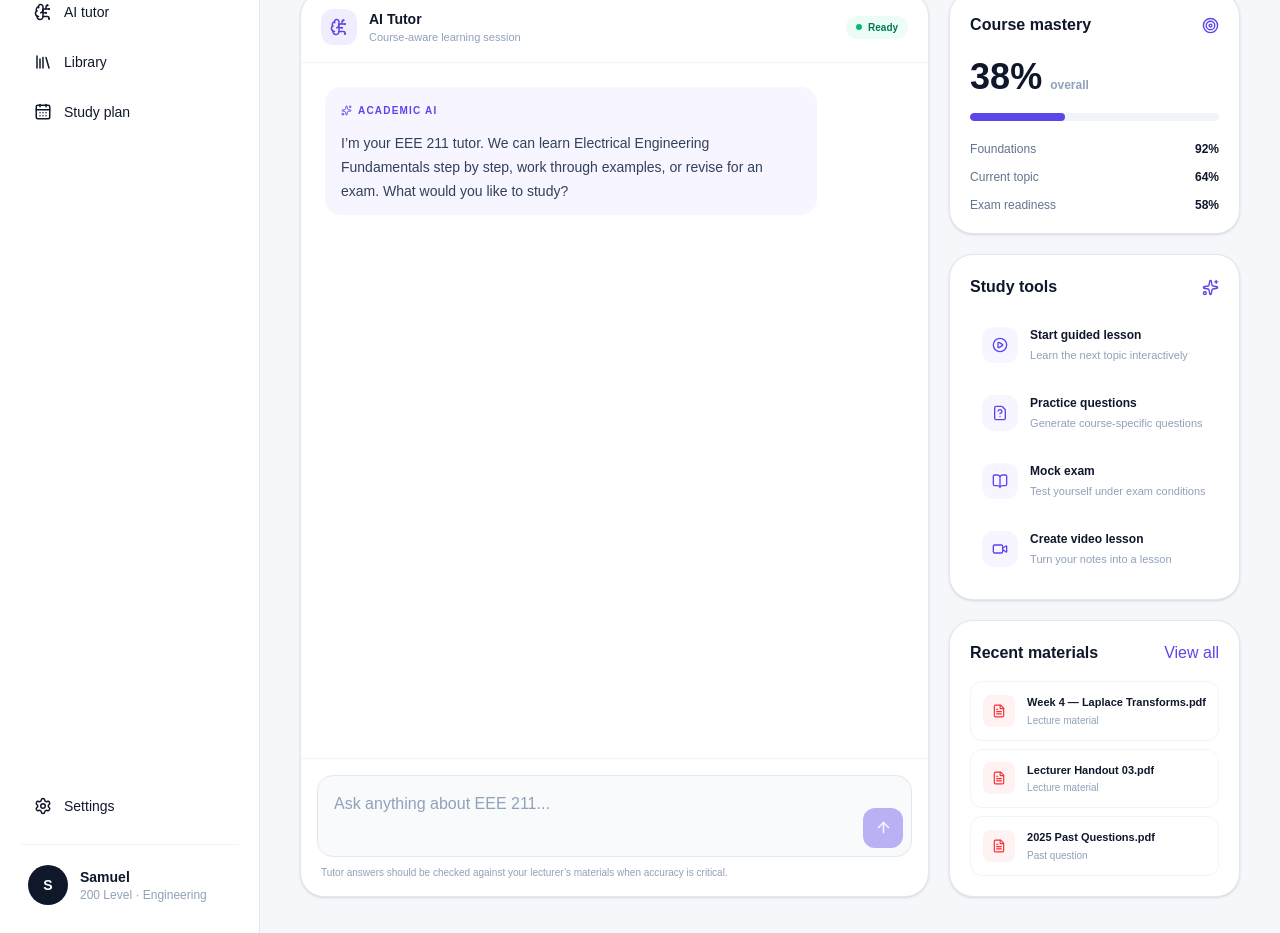
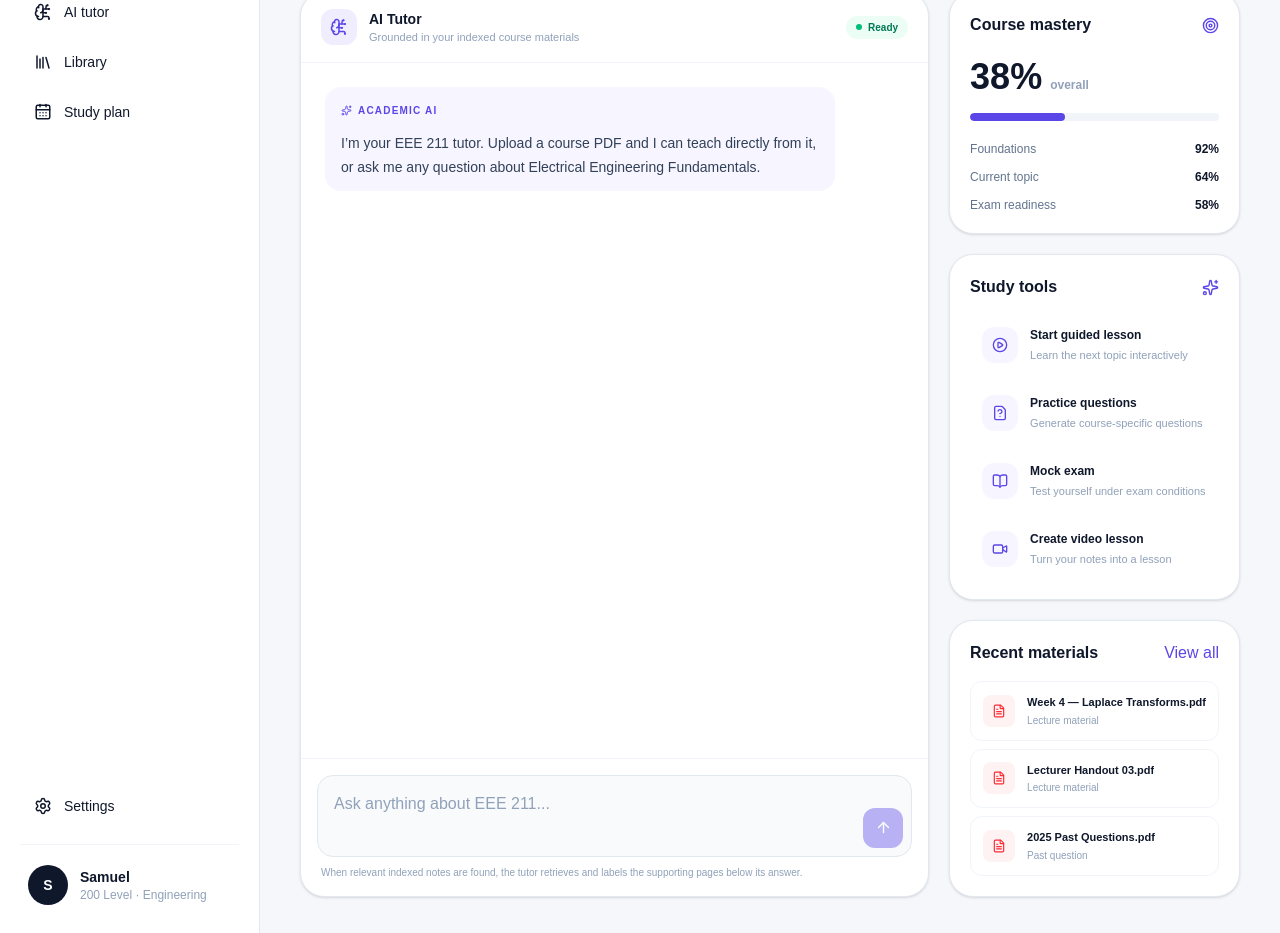
Before and after one commit to olaoluwabankole3-cmd/CHIDERA-What-God-has-ordained-, a Next.js app: page /courses/eee-211 in a window 1280 px wide. Shown: the part 220-1153 px from the top of the page. Built offline with nearby package versions, Linux system fonts and the light colour scheme.

Commit message:
Show retrieved note sources in tutor chat

```diff
--- a/src/components/course-tutor.tsx
+++ b/src/components/course-tutor.tsx
@@ -1,15 +1,27 @@
 "use client";
 
 import { FormEvent, useState } from "react";
-import { ArrowUp, BrainCircuit, Loader2, Sparkles } from "lucide-react";
+import { ArrowUp, BrainCircuit, FileText, Loader2, Sparkles } from "lucide-react";
 
-type ChatMessage = { role: "user" | "assistant"; content: string };
+type TutorSource = {
+  number: number;
+  materialId: string;
+  title: string;
+  pageNumber: number | null;
+  similarity: number;
+};
+
+type ChatMessage = {
+  role: "user" | "assistant";
+  content: string;
+  sources?: TutorSource[];
+};
 
 export function CourseTutor({ courseCode, courseTitle }: { courseCode: string; courseTitle: string }) {
   const [messages, setMessages] = useState<ChatMessage[]>([
     {
       role: "assistant",
-      content: `I’m your ${courseCode} tutor. We can learn ${courseTitle} step by step, work through examples, or revise for an exam. What would you like to study?`,
+      content: `I’m your ${courseCode} tutor. Upload a course PDF and I can teach directly from it, or ask me any question about ${courseTitle}.`,
     },
   ]);
   const [input, setInput] = useState("");
@@ -32,18 +44,27 @@ export function CourseTutor({ courseCode, courseTitle }: { courseCode: string; c
         body: JSON.stringify({
           message: text,
           course: { code: courseCode, title: courseTitle },
-          history: nextMessages.slice(-8),
+          history: nextMessages.slice(-8).map(({ role, content }) => ({ role, content })),
         }),
       });
+
       const data = await response.json();
       if (!response.ok) throw new Error(data.error || "Tutor request failed");
-      setMessages((current) => [...current, { role: "assistant", content: data.answer }]);
+
+      setMessages((current) => [
+        ...current,
+        {
+          role: "assistant",
+          content: data.answer,
+          sources: Array.isArray(data.sources) ? data.sources : [],
+        },
+      ]);
     } catch {
       setMessages((current) => [
         ...current,
         {
           role: "assistant",
-          content: "I couldn’t reach the tutor service. Add your OPENAI_API_KEY in .env.local, then try again. The rest of the workspace still works without it.",
+          content: "I couldn’t reach the tutor service. Check your OpenAI and Supabase environment configuration, then try again.",
         },
       ]);
     } finally {
@@ -55,24 +76,50 @@ export function CourseTutor({ courseCode, courseTitle }: { courseCode: string; c
     <div className="flex min-h-[600px] flex-col rounded-[24px] border border-slate-200 bg-white shadow-sm">
       <div className="flex items-center justify-between border-b border-slate-100 px-5 py-4">
         <div className="flex items-center gap-3">
-          <span className="grid h-9 w-9 place-items-center rounded-xl bg-[#f0edff] text-[#5b46e8]"><BrainCircuit size={18}/></span>
-          <div><p className="text-sm font-bold">AI Tutor</p><p className="text-[11px] text-slate-400">Course-aware learning session</p></div>
+          <span className="grid h-9 w-9 place-items-center rounded-xl bg-[#f0edff] text-[#5b46e8]"><BrainCircuit size={18} /></span>
+          <div>
+            <p className="text-sm font-bold">AI Tutor</p>
+            <p className="text-[11px] text-slate-400">Grounded in your indexed course materials</p>
+          </div>
         </div>
-        <span className="inline-flex items-center gap-1.5 rounded-full bg-emerald-50 px-2.5 py-1 text-[10px] font-bold text-emerald-700"><span className="h-1.5 w-1.5 rounded-full bg-emerald-500"/> Ready</span>
+        <span className="inline-flex items-center gap-1.5 rounded-full bg-emerald-50 px-2.5 py-1 text-[10px] font-bold text-emerald-700">
+          <span className="h-1.5 w-1.5 rounded-full bg-emerald-500" /> Ready
+        </span>
       </div>
 
       <div className="flex-1 space-y-5 overflow-y-auto p-5 sm:p-6">
         {messages.map((message, index) => (
           <div key={index} className={`flex ${message.role === "user" ? "justify-end" : "justify-start"}`}>
-            <div className={`max-w-[85%] rounded-2xl px-4 py-3 text-sm leading-6 ${message.role === "user" ? "bg-slate-950 text-white" : "bg-[#f7f5ff] text-slate-700"}`}>
-              {message.role === "assistant" && <div className="mb-2 flex items-center gap-1.5 text-[10px] font-black uppercase tracking-[.12em] text-[#5b46e8]"><Sparkles size={11}/> Academic AI</div>}
+            <div className={`max-w-[88%] rounded-2xl px-4 py-3 text-sm leading-6 ${message.role === "user" ? "bg-slate-950 text-white" : "bg-[#f7f5ff] text-slate-700"}`}>
+              {message.role === "assistant" && (
+                <div className="mb-2 flex items-center gap-1.5 text-[10px] font-black uppercase tracking-[.12em] text-[#5b46e8]">
+                  <Sparkles size={11} /> Academic AI
+                </div>
+              )}
               <p className="whitespace-pre-wrap">{message.content}</p>
+
+              {message.role === "assistant" && message.sources && message.sources.length > 0 && (
+                <div className="mt-4 border-t border-[#e6e1ff] pt-3">
+                  <p className="mb-2 text-[10px] font-black uppercase tracking-[.12em] text-slate-400">Retrieved course sources</p>
+                  <div className="flex flex-wrap gap-2">
+                    {message.sources.slice(0, 6).map((source) => (
+                      <span key={`${source.number}-${source.materialId}-${source.pageNumber}`} className="inline-flex items-center gap-1.5 rounded-lg border border-[#ded8ff] bg-white px-2.5 py-1.5 text-[10px] font-semibold text-slate-600">
+                        <FileText size={11} className="text-[#5b46e8]" />
+                        [{source.number}] {source.title}{source.pageNumber ? ` · p. ${source.pageNumber}` : ""}
+                      </span>
+                    ))}
+                  </div>
+                </div>
+              )}
             </div>
           </div>
         ))}
+
         {loading && (
           <div className="flex justify-start">
-            <div className="flex items-center gap-2 rounded-2xl bg-[#f7f5ff] px-4 py-3 text-sm text-slate-500"><Loader2 size={15} className="animate-spin"/> Thinking through your course...</div>
+            <div className="flex items-center gap-2 rounded-2xl bg-[#f7f5ff] px-4 py-3 text-sm text-slate-500">
+              <Loader2 size={15} className="animate-spin" /> Searching your materials and thinking…
+            </div>
           </div>
         )}
       </div>
@@ -86,9 +133,11 @@ export function CourseTutor({ courseCode, courseTitle }: { courseCode: string; c
             placeholder={`Ask anything about ${courseCode}...`}
             className="min-h-12 flex-1 resize-none bg-transparent px-2 py-2 text-sm outline-none placeholder:text-slate-400"
           />
-          <button disabled={loading || !input.trim()} className="grid h-10 w-10 shrink-0 place-items-center rounded-xl bg-[#5b46e8] text-white disabled:cursor-not-allowed disabled:opacity-40" aria-label="Send message"><ArrowUp size={17}/></button>
+          <button disabled={loading || !input.trim()} className="grid h-10 w-10 shrink-0 place-items-center rounded-xl bg-[#5b46e8] text-white disabled:cursor-not-allowed disabled:opacity-40" aria-label="Send message">
+            <ArrowUp size={17} />
+          </button>
         </div>
-        <p className="mt-2 px-1 text-[10px] text-slate-400">Tutor answers should be checked against your lecturer’s materials when accuracy is critical.</p>
+        <p className="mt-2 px-1 text-[10px] text-slate-400">When relevant indexed notes are found, the tutor retrieves and labels the supporting pages below its answer.</p>
       </form>
     </div>
   );
```
